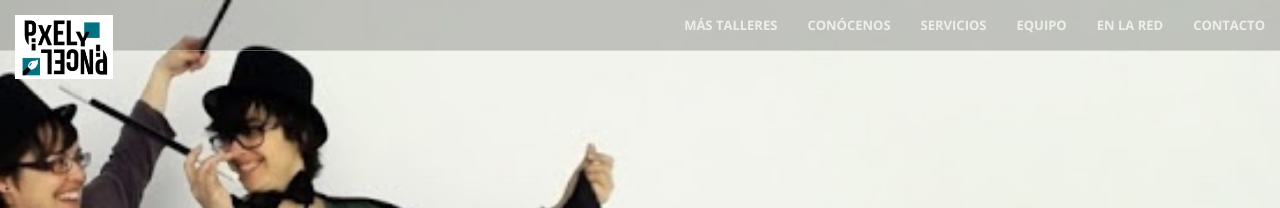
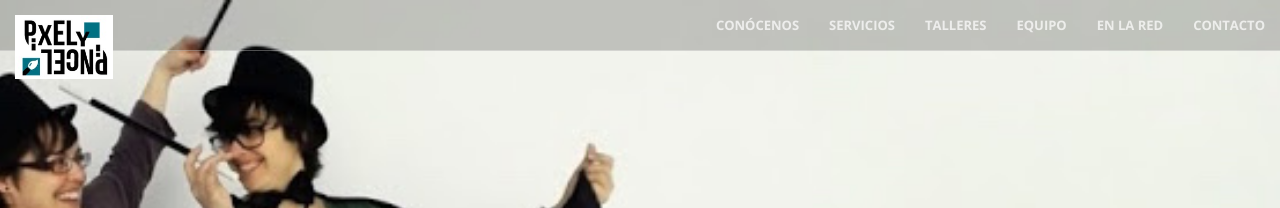
Before and after one commit to patrijoven/pixelypincel.github.io, a Jekyll site: the page built from talleres.html, in a window 1280 px wide. Shown: the top 208 px of the page. Built offline with Jekyll 4.4.1, drawn with Linux system fonts in a browser that asks for light colours.

Commit message:
Enlace directo a Talleres desde la barra de navegación

```diff
--- a/_includes/nav.html
+++ b/_includes/nav.html
@@ -18,16 +18,14 @@
     <!-- Collect the nav links, forms, and other content for toggling -->
     <div class="collapse navbar-collapse" id="bs-example-navbar-collapse-1">
       <ul class="nav navbar-nav navbar-right">
-        {% if (page.url contains "/talleres" ) %}
-        <li>
-          <a class="page-scroll" href="/talleres/">más talleres</a>
-        </li>
-        {% endif %}
         <li>
           <a class="page-scroll" href="/#about">Conócenos</a>
         </li>
         <li>
           <a class="page-scroll" href="/#services">Servicios</a>
+        </li>
+        <li>
+          <a class="page-scroll" href="/talleres/">Talleres</a>
         </li>
         <li>
           <a class="page-scroll" href="/#team">Equipo</a>
```
